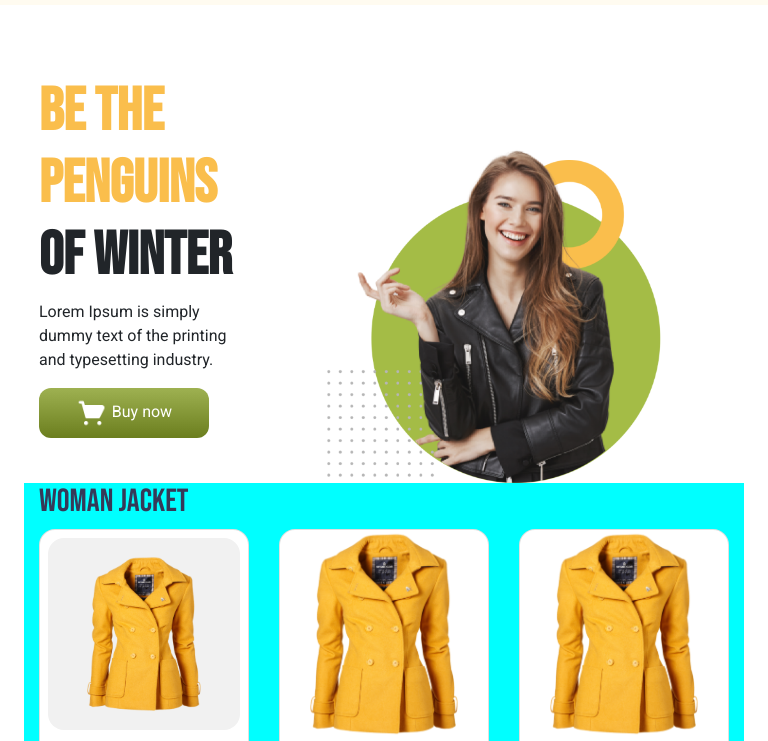
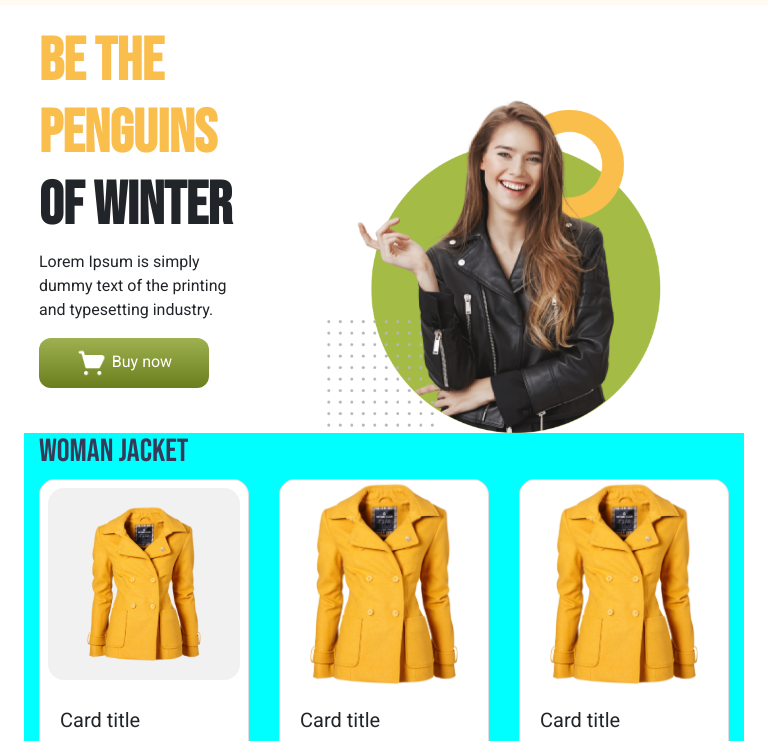
Before and after one commit to MansuraKhanom/penguin-fashion-ecommerce, a plain HTML site: page index.html in a window 768 px wide. Shown: the part 56-797 px from the top of the page. Drawn offline with nearby package versions, Linux system fonts and the light colour scheme.

Commit message:
mobile-test-3

```diff
--- a/index.html
+++ b/index.html
@@ -45,7 +45,7 @@
         </nav>
     </header>
     <main>
-        <div class="mt-penguin">
+        <div>
             <div class="carousel container container-size">
                 <div class="carousel-inner">
                     <div class="carousel-item active">
--- a/style.css
+++ b/style.css
@@ -7,12 +7,25 @@ body{
     font-family: 'Bebas Neue', cursive;
     font-family: 'Roboto', sans-serif;
 }
-main{
-    padding-top: 175px;
+
+main {
+    padding-top: 0px;
+  }
+@media (min-width: 992px) and (max-width: 1199px) {
+    main {
+      padding-top: 25px;
+    }
 }
-/* .mt-penguin{
-    padding-top: 175px;
-} */
+@media (min-width: 767px) and (max-width: 991px) {
+    main {
+      padding-top: 125px;
+    }
+}
+@media (max-width: 767px) {
+    main {
+      padding-top: 175px;
+    }
+}
 h1, h2 {
     font-family: 'Bebas Neue', cursive;
 }
```
